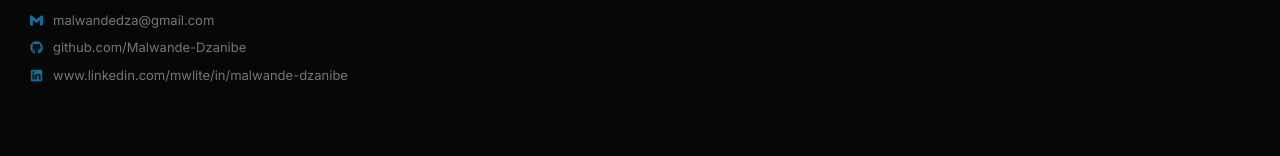
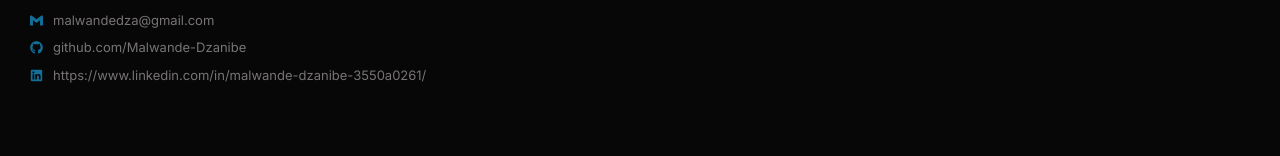
Before and after one commit to Malwande-Dzanibe/front-end-ecommerce-demo, a Next.js app: page /cart in a window 1280 px wide. Shown: the part 982-1138 px from the top of the page. Built offline with nearby package versions, Linux system fonts and the light colour scheme.

Commit message:
2024-05-03

```diff
--- a/app/cart/page.tsx
+++ b/app/cart/page.tsx
@@ -19,8 +19,6 @@ const Cart = () => {
   const {cart, totalPrice, onRemove} = useContext(context) as contextType
 
   const frontEndAlert = ()=>toast.success("This Is Just A Front End Demo")
-
-  console.log(cart)
 
   return (
 
--- a/app/layout.tsx
+++ b/app/layout.tsx
@@ -50,8 +50,8 @@ export default function RootLayout({
                         </a>
                       </div>
                       <div  >
-                        <a className='icons' href="http://www.linkedin.com/mwlite/in/malwande-dzanibe-3550a0261" target="_blank">
-                        <FaLinkedin className={"icons-style"}/><h4 className='linked'>www.linkedin.com/mwlite/in/malwande-dzanibe</h4>
+                        <a className='icons' href="https://www.linkedin.com/in/malwande-dzanibe-3550a0261/" target="_blank">
+                        <FaLinkedin className={"icons-style"}/><h4 className='linked'>https://www.linkedin.com/in/malwande-dzanibe-3550a0261/</h4>
                         </a>
                       </div>
                       <div className='line'></div>
```
